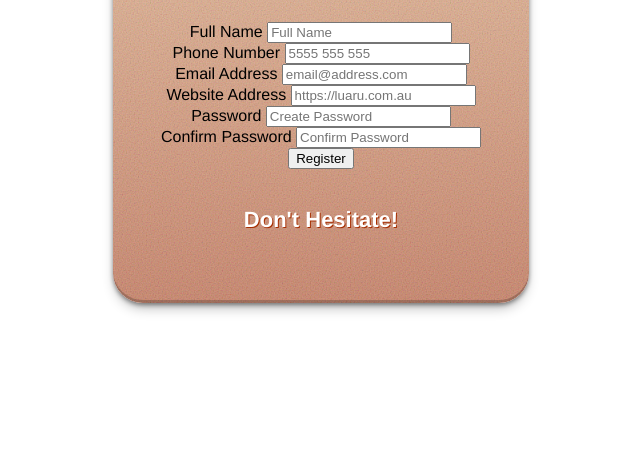
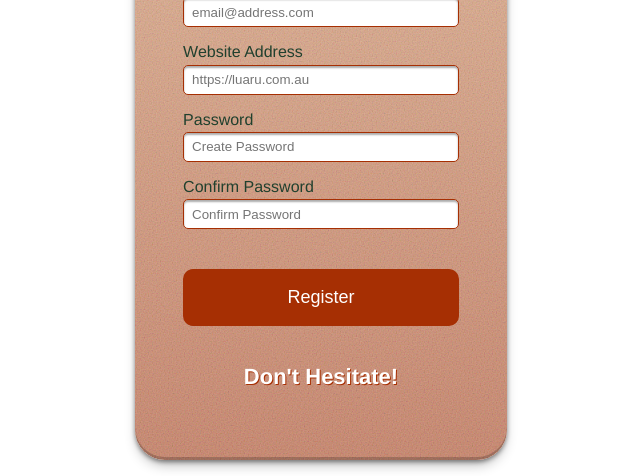
Before and after one commit to meilune/form-validation, a plain HTML site: page index.html in a window 1280 px wide. Shown: the part 324-800 px from the top of the page, without its empty margins (319-959 px from the left). Drawn offline with Linux system fonts and the light colour scheme.

Commit message:
Adding some more styling

```diff
--- a/style.scss
+++ b/style.scss
@@ -36,11 +36,42 @@ body {
         color: $brown;
         font-size: 38px;
         text-shadow: #e0e0e0 1px 1px 0;
-        padding-bottom: 2rem;
     }
     h3 {
         color: $white;
         font-size: 22px;
         text-shadow: $brown 1px 1px 0;
     }
+    form {
+        .form-group {
+            display: flex;
+            flex-direction: column;
+            text-align: left;
+            margin-bottom: 0.5rem;
+            color: $darkgreen;
+            label{
+                margin: 0.5rem 0 0.2rem 0;
+            }
+            input {
+                height: 30px;
+                box-shadow: inset 0px 2px 2px rgba(0, 0, 0, 0.33);
+                border: 1px solid $brown;
+                border-radius: 5px;
+                padding-left: 0.5rem;
+            }
+        }
+        button {
+            margin-top: 2rem;
+            width: 100%;
+            padding: 1rem 2rem;
+            background-color: $brown;
+            border: $brown solid 2px;
+            border-radius: 10px;
+            color: $white;
+            font-size: 18px;
+            &:hover {
+                box-shadow: inset 0px 2px 2px rgba(0, 0, 0, 0.33);
+            }
+        }
+    }
 }
```
Also changed, not shown: style.css, 1 other file.
